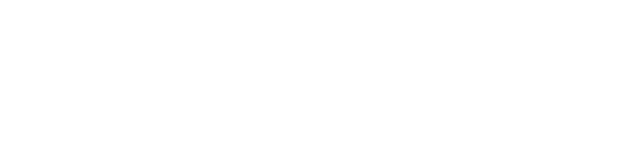
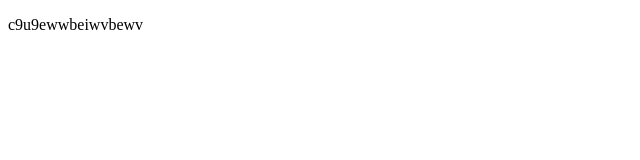
Before and after one commit to thoriqnabil/kelompok_github, a plain HTML site: page kelompok_github/index.html in a window 1280 px wide. Shown: the whole page, without its empty margins (0-640 px from the left). Drawn offline with Linux system fonts and the light colour scheme.

Commit message:
tambah p

```diff
--- a/kelompok_github/index.html
+++ b/kelompok_github/index.html
@@ -7,6 +7,6 @@
     <title>Document</title>
 </head>
 <body>
-
+    <p>c9u9ewwbeiwvbewv</p>
 </body>
 </html>
```
